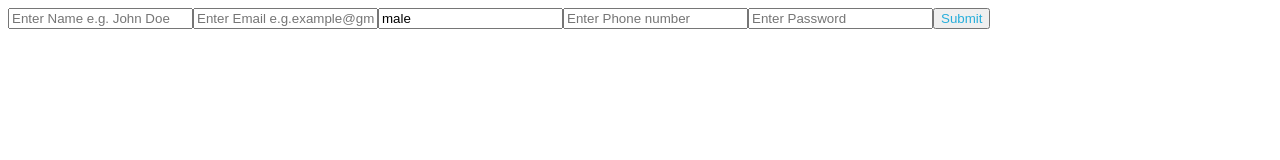
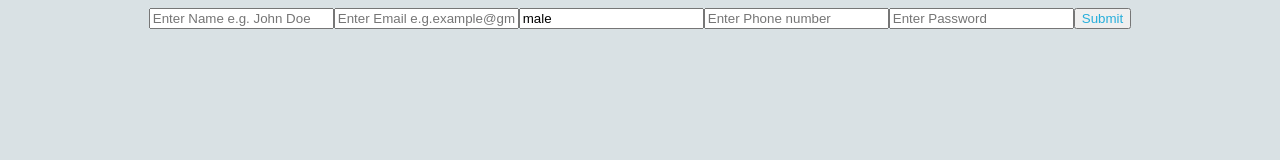
Before and after one commit to Bhushanab159/Signup-Form---Working-with-Forms-User-inputs-React-Handling-Side-Effects-Add---9jigvjoop1gt, a React app: page / in a window 1280 px wide. Built offline with nearby package versions, Linux system fonts and the light colour scheme.

Commit message:
Update App.css

```diff
--- a/src/styles/App.css
+++ b/src/styles/App.css
@@ -1,3 +1,8 @@
+body {
+    text-align: center;
+    background-color: rgb(217, 225, 228);
+  }
+
 h1 {
     color: #27aedb;
     text-align: center;
```
